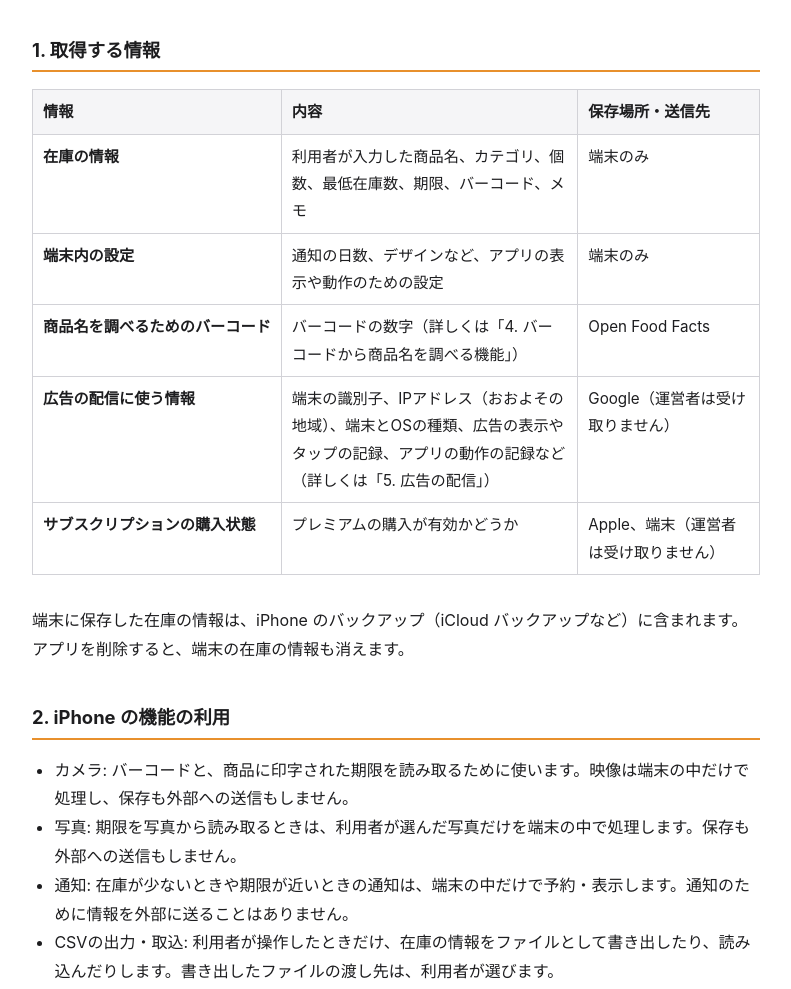
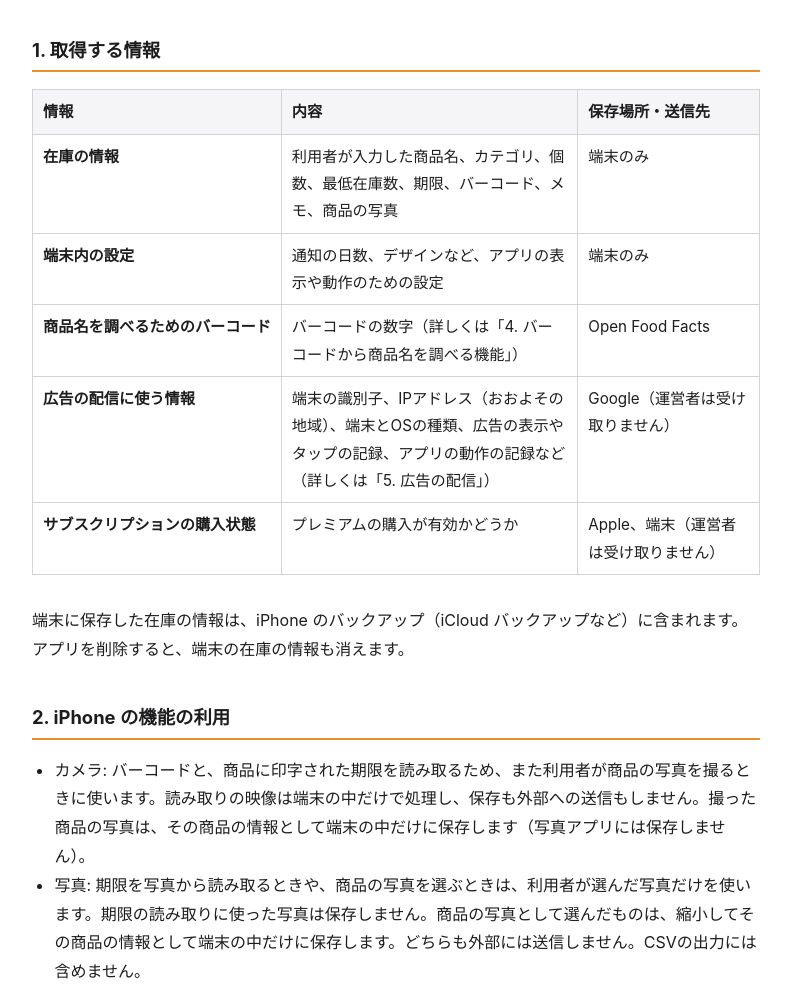
Before and after one commit to gekimax2000/schedule, a plain HTML site: page stock/privacy.html in a window 1280 px wide. Shown: the part 302-1291 px from the top of the page, without its empty margins (244-1035 px from the left). Drawn offline with Linux system fonts and the light colour scheme.

Commit message:
ストック：プライバシーポリシーに商品の写真の扱いを足す（改定日 11/23）
Co-Authored-By: Claude Opus 5.5 <noreply@anthropic.com>

```diff
--- a/stock/privacy.html
+++ b/stock/privacy.html
@@ -17,7 +17,7 @@
 <table>
 <thead><tr><th>情報</th><th>内容</th><th>保存場所・送信先</th></tr></thead>
 <tbody>
-<tr><td>在庫の情報</td><td>利用者が入力した商品名、カテゴリ、個数、最低在庫数、期限、バーコード、メモ</td><td>端末のみ</td></tr>
+<tr><td>在庫の情報</td><td>利用者が入力した商品名、カテゴリ、個数、最低在庫数、期限、バーコード、メモ、商品の写真</td><td>端末のみ</td></tr>
 <tr><td>端末内の設定</td><td>通知の日数、デザインなど、アプリの表示や動作のための設定</td><td>端末のみ</td></tr>
 <tr><td>商品名を調べるためのバーコード</td><td>バーコードの数字（詳しくは「4. バーコードから商品名を調べる機能」）</td><td>Open Food Facts</td></tr>
 <tr><td>広告の配信に使う情報</td><td>端末の識別子、IPアドレス（おおよその地域）、端末とOSの種類、広告の表示やタップの記録、アプリの動作の記録など（詳しくは「5. 広告の配信」）</td><td>Google（運営者は受け取りません）</td></tr>
@@ -29,8 +29,8 @@
 
 <h2>2. iPhone の機能の利用</h2>
 <ul>
-<li>カメラ: バーコードと、商品に印字された期限を読み取るために使います。映像は端末の中だけで処理し、保存も外部への送信もしません。</li>
-<li>写真: 期限を写真から読み取るときは、利用者が選んだ写真だけを端末の中で処理します。保存も外部への送信もしません。</li>
+<li>カメラ: バーコードと、商品に印字された期限を読み取るため、また利用者が商品の写真を撮るときに使います。読み取りの映像は端末の中だけで処理し、保存も外部への送信もしません。撮った商品の写真は、その商品の情報として端末の中だけに保存します（写真アプリには保存しません）。</li>
+<li>写真: 期限を写真から読み取るときや、商品の写真を選ぶときは、利用者が選んだ写真だけを使います。期限の読み取りに使った写真は保存しません。商品の写真として選んだものは、縮小してその商品の情報として端末の中だけに保存します。どちらも外部には送信しません。CSVの出力には含めません。</li>
 <li>通知: 在庫が少ないときや期限が近いときの通知は、端末の中だけで予約・表示します。通知のために情報を外部に送ることはありません。</li>
 <li>CSVの出力・取込: 利用者が操作したときだけ、在庫の情報をファイルとして書き出したり、読み込んだりします。書き出したファイルの渡し先は、利用者が選びます。</li>
 </ul>
@@ -102,7 +102,7 @@
 <h2>お問い合わせ先</h2>
 <p>Taizo Okano<br><a href="mailto:gekimax2000@gmail.com">gekimax2000@gmail.com</a></p>
 
-<p class="meta">制定日: 2026年11月9日<br>改定日: 2026年11月19日（広告会社などによる情報の保護についての一文を足した）</p>
+<p class="meta">制定日: 2026年11月9日<br>改定日: 2026年11月23日（商品の写真を保存できるようにした）</p>
 </main>
 </body>
 </html>
```
